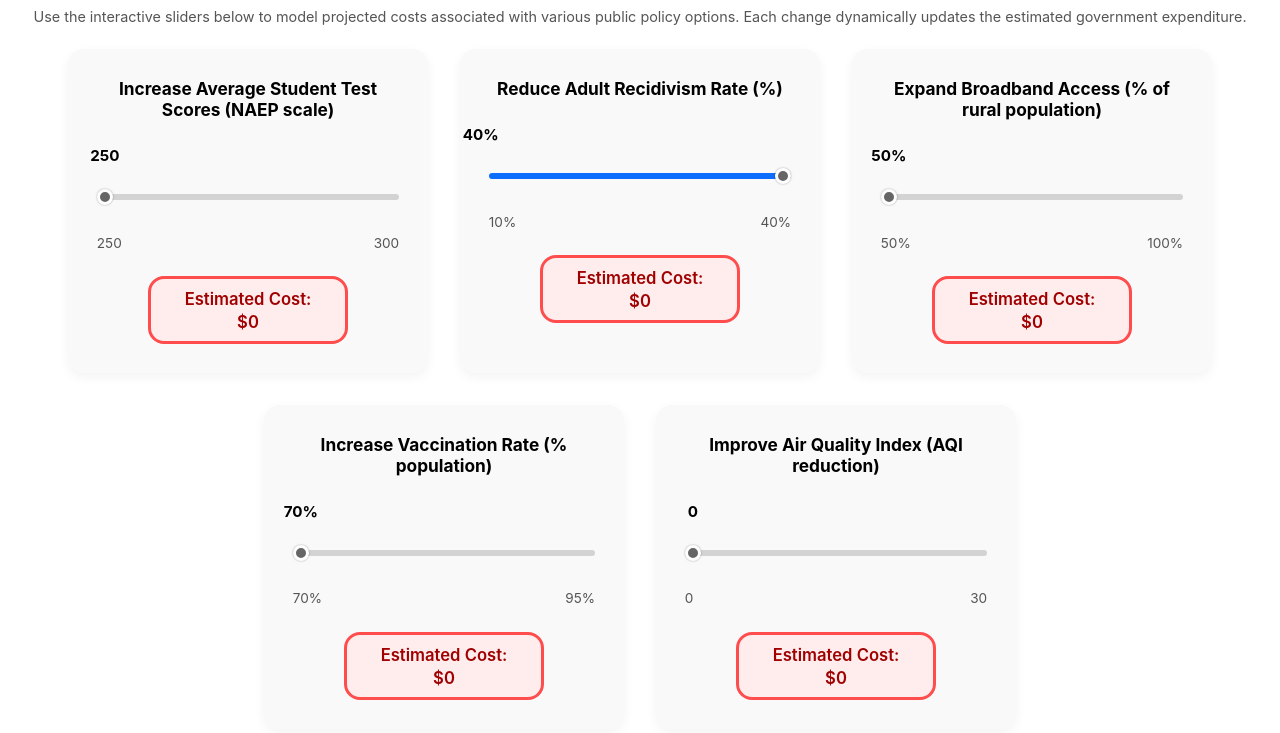
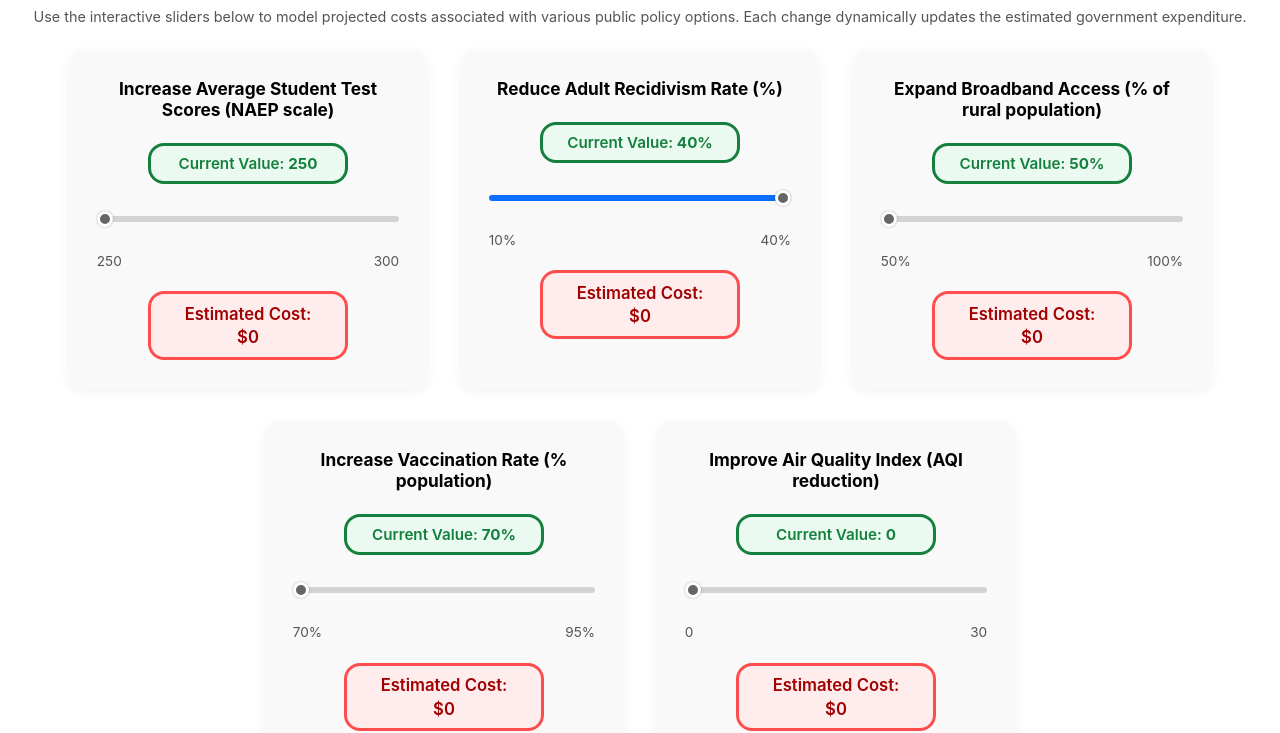
Before and after one commit to lbeltranf/childcare-cost-calculator, a plain HTML site: page index.html in a window 1280 px wide. Shown: the part 81-814 px from the top of the page. Drawn offline with Linux system fonts and the light colour scheme.

Commit message:
Update index.html

```diff
--- a/index.html
+++ b/index.html
@@ -17,20 +17,42 @@
         --track-height:6px;
         --blue:#0d6efd;
         --gray:#d3d3d3;
+        --green:#15803d;
+        --green-light:#eafaf0;            /* new */
     }
     *{box-sizing:border-box;margin:0;padding:0;}
-    body,html{font-family:-apple-system,BlinkMacSystemFont,'Segoe UI',Roboto,Helvetica,Arial,sans-serif;min-height:100vh;display:flex;flex-direction:column;align-items:center;padding:0 0 var(--gap);}
+    body,html{
+        font-family:-apple-system,BlinkMacSystemFont,'Segoe UI',Roboto,Helvetica,Arial,sans-serif;
+        min-height:100vh;
+        display:flex;
+        flex-direction:column;
+        align-items:center;
+        padding:0 0 calc(var(--gap)*2);    /* keeps total box clear of bottom edge */
+    }
     h1{font-size:clamp(1.8rem,4vw,3rem);font-weight:800;text-align:center;margin:1.2rem 0 .6rem;}
     .description{max-width:var(--max-width);text-align:center;color:#555;font-size:clamp(.9rem,1.1vw,1.1rem);line-height:1.4;padding:0 1rem 1.4rem;}
 
     /* GRID with centered orphan row */
     .grid{width:100%;max-width:var(--max-width);display:flex;flex-wrap:wrap;justify-content:center;gap:var(--gap);padding:0 var(--gap);}
-    .card{flex:1 1 360px;max-width:360px;background:var(--card-bg);border-radius:var(--radius);box-shadow:var(--shadow);padding:1.8rem;display:flex;flex-direction:column;align-items:center;gap:1.6rem;}
+    .card{flex:1 1 360px;max-width:360px;background:var(--card-bg);border-radius:var(--radius);box-shadow:var(--shadow);padding:1.8rem;display:flex;flex-direction:column;align-items:center;gap:1.4rem;}
     .card h2{font-size:clamp(1rem,1.35vw,1.5rem);text-align:center;font-weight:700;}
 
+    /* current value box (green) */
+    .current-box{
+        font-size:.95rem;
+        font-weight:600;
+        background:var(--green-light);
+        border:3px solid var(--green);
+        color:var(--green);
+        padding:.5rem 1rem;
+        border-radius:var(--radius);
+        text-align:center;
+        min-width:200px;
+    }
+
     /* slider wrapper & visuals */
-    .range-wrap{width:100%;position:relative;padding-top:2.4rem;} /* space for floating value */
-    input[type=range]{width:100%;cursor:pointer;margin:0;appearance:none;height:var(--track-height);border-radius:var(--track-height);background:var(--gray);background:linear-gradient(to right,var(--blue) 0 0) no-repeat var(--gray);} /* default gradient will be updated via inline style */
+    .range-wrap{width:100%;position:relative;}
+    input[type=range]{width:100%;cursor:pointer;margin:0;appearance:none;height:var(--track-height);border-radius:var(--track-height);background:linear-gradient(to right,var(--blue) 0%,var(--gray) 0%);}
 
     input[type=range]::-webkit-slider-runnable-track{height:var(--track-height);border-radius:var(--track-height);background:transparent;}
     input[type=range]::-moz-range-track{height:var(--track-height);border-radius:var(--track-height);background:transparent;}
@@ -38,7 +60,6 @@
     input[type=range]::-webkit-slider-thumb{appearance:none;width:var(--thumb-size);height:var(--thumb-size);border-radius:50%;background:#666;border:3px solid #fff;box-shadow:0 0 2px rgba(0,0,0,.35);margin-top:calc((var(--track-height) - var(--thumb-size))/2);}
     input[type=range]::-moz-range-thumb{width:var(--thumb-size);height:var(--thumb-size);border:none;border-radius:50%;background:#666;}
 
-    .value-float{position:absolute;top:0;font-weight:700;font-size:.95rem;transform:translateX(-50%);white-space:nowrap;pointer-events:none;transition:left .05s linear;} /* instant follow */
     .range-labels{width:100%;display:flex;justify-content:space-between;font-size:.85rem;color:#555;margin-top:.3rem;}
 
     /* cost box */
@@ -51,7 +72,7 @@
 
     @media(max-width:600px){
         .range-labels{font-size:.75rem;}
-        .cost-text{min-width:unset;}
+        .cost-text,.current-box{min-width:unset;}
     }
 </style>
 </head>
@@ -72,7 +93,7 @@ const policies=[
   {name:"Improve Air Quality Index (AQI reduction)",domain_min:0,domain_max:30,step:1,func:"1000000 * (x ** 2)"}
 ];
 
-function evaluate(expr,x){return Function('x',`return ${expr};`)(x);}  // fast inline evaluator
+function evaluate(expr,x){return Function('x',`return ${expr};`)(x);}
 function roundCost(v){return Math.round(v/100000)*100000;}
 function detectUnit(name){return name.includes('%')?'%':'';}
 
@@ -92,37 +113,28 @@ function createCard(p){
     const card=document.createElement('div');card.className='card';
     const title=document.createElement('h2');title.textContent=p.name;card.appendChild(title);
 
+    /* green current value box */
+    const current=document.createElement('div');current.className='current-box';card.appendChild(current);
+
     const wrap=document.createElement('div');wrap.className='range-wrap';card.appendChild(wrap);
-    const float=document.createElement('span');float.className='value-float';wrap.appendChild(float);
     const slider=document.createElement('input');slider.type='range';Object.assign(slider,{min,max,step,value:startVal});wrap.appendChild(slider);
     const labels=document.createElement('div');labels.className='range-labels';labels.innerHTML=`<span>${min}${unit}</span><span>${max}${unit}</span>`;card.appendChild(labels);
     const costBox=document.createElement('div');costBox.className='cost-text';card.appendChild(costBox);
 
-    // calc % and apply gradient
     function setGradient(val){
         const percent=(val-min)/(max-min)*100;
         slider.style.background=`linear-gradient(to right,var(--blue) 0%,var(--blue) ${percent}%,var(--gray) ${percent}%,var(--gray) 100%)`;
     }
 
-    function positionFloat(val){
-        const percent=(val-min)/(max-min);
-        const sliderRect=slider.getBoundingClientRect();
-        const thumb=parseInt(getComputedStyle(document.documentElement).getPropertyValue('--thumb-size'))||16;
-        const x=percent*(sliderRect.width-thumb)+thumb/2; // thumb center
-        float.style.left=x+'px';
-        float.textContent=`${val}${unit}`;
-    }
-
     function refresh(val){
-        positionFloat(val);
         setGradient(val);
+        current.innerHTML=`Current Value:&nbsp;<strong>${val}${unit}</strong>`;
         const cost=roundCost(evaluate(p.func,val));
         costBox.innerHTML=`Estimated Cost:<span class='cost-number'>$${cost.toLocaleString()}</span>`;
         individualCosts[p.name]=cost;updateTotal();
     }
 
     slider.addEventListener('input',e=>refresh(Number(e.target.value)));
-    window.addEventListener('resize',()=>{positionFloat(Number(slider.value));});
     refresh(startVal);
     gridEl.appendChild(card);
 }
```
